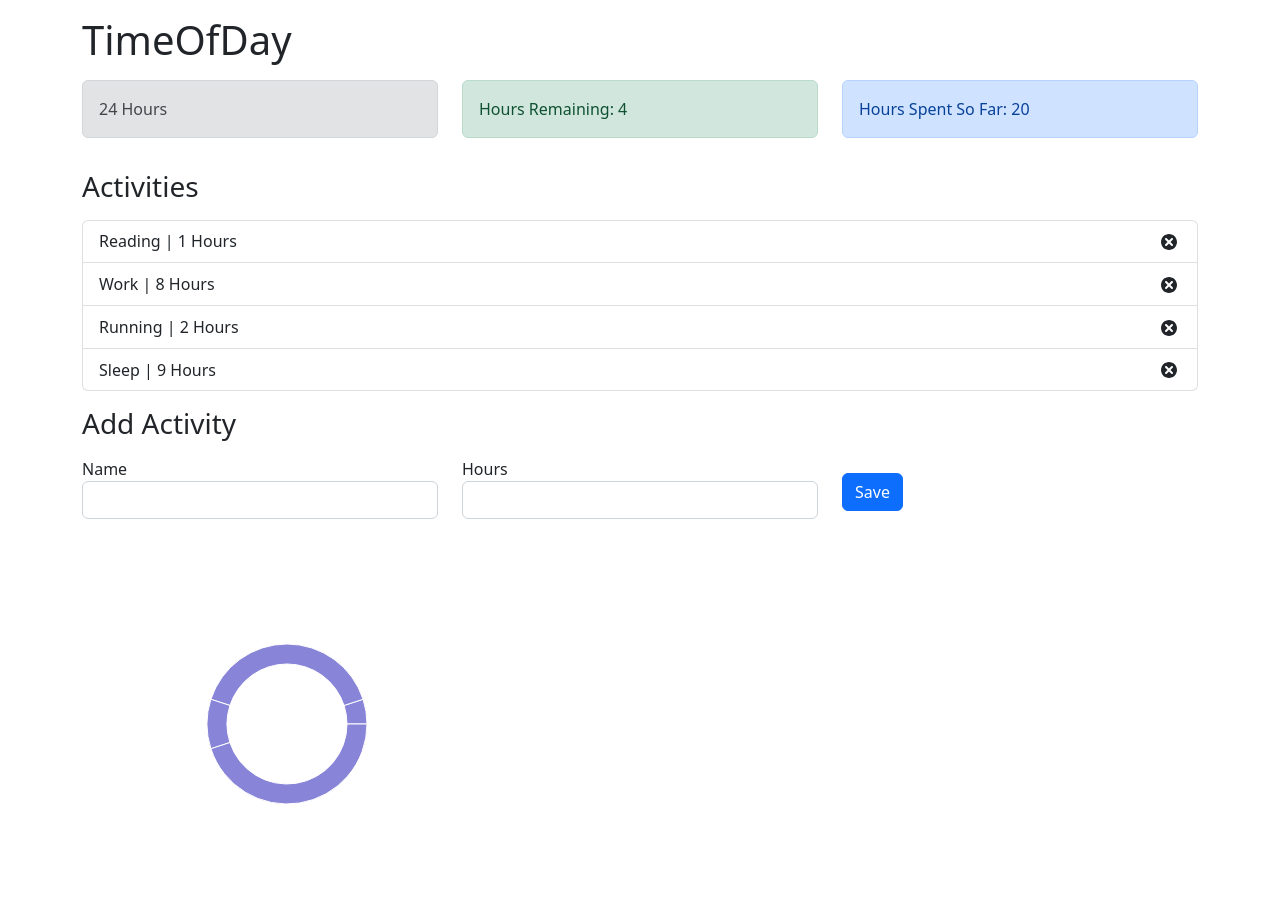
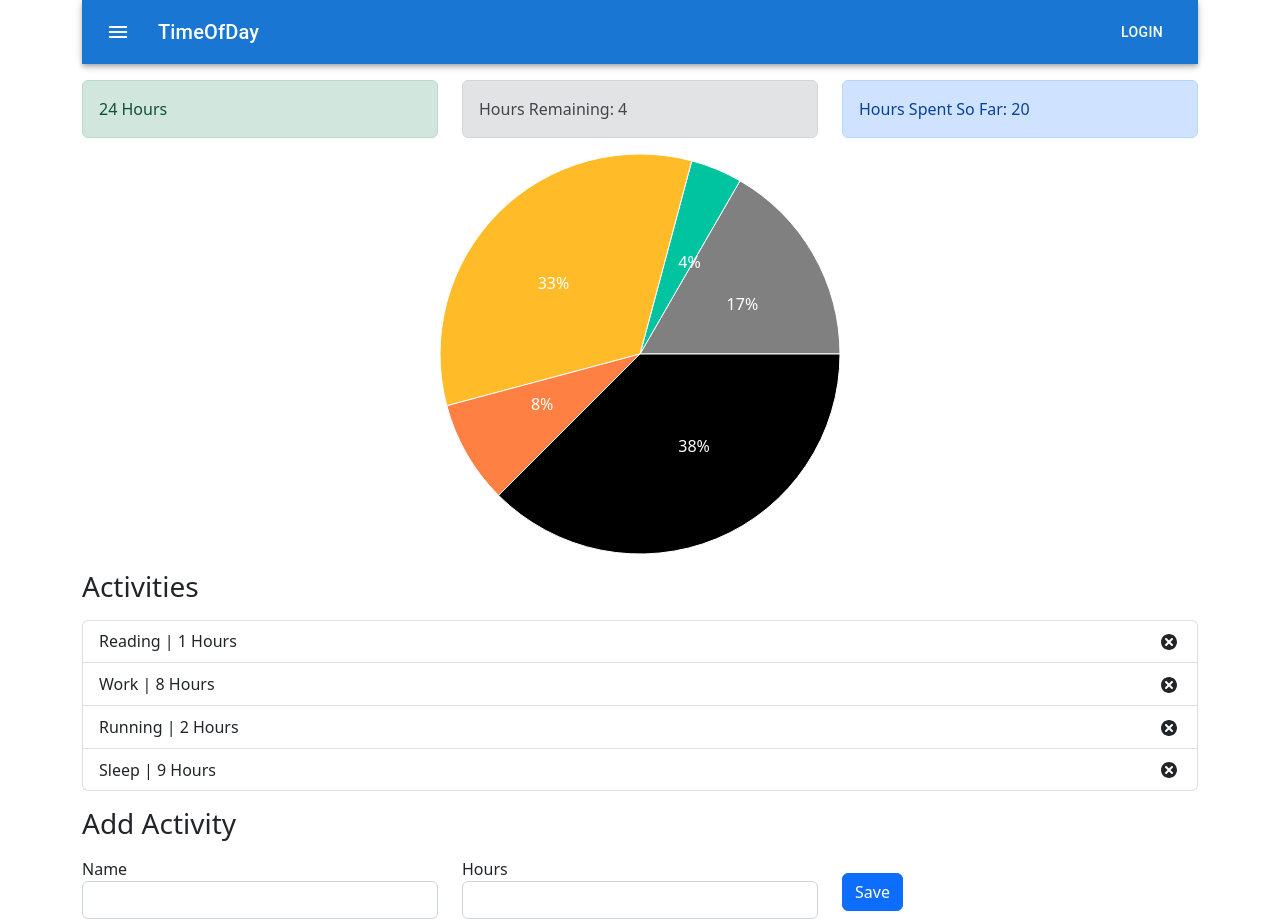
Before and after one commit to jrk12b/QA-Automation, a React (Create React App) app: page / in a window 1280 px wide. Built offline with nearby package versions, Linux system fonts and the light colour scheme.

Commit message:
new graph

```diff
--- a/package.json
+++ b/package.json
@@ -4,6 +4,11 @@
 	"proxy": "http://localhost:3000",
 	"private": true,
 	"dependencies": {
+		"@emotion/react": "^11.10.6",
+		"@emotion/styled": "^11.10.6",
+		"@material-ui/core": "^4.12.4",
+		"@mui/icons-material": "^5.11.11",
+		"@mui/material": "^5.11.13",
 		"@testing-library/jest-dom": "^5.16.5",
 		"@testing-library/react": "^13.4.0",
 		"@testing-library/user-event": "^13.5.0",
--- a/src/App.css
+++ b/src/App.css
@@ -1,5 +1,10 @@
 .App {
 	text-align: center;
+}
+
+.Center {
+	display: flex;
+	justify-content: center;
 }
 
 .App-logo {
--- a/src/App.js
+++ b/src/App.js
@@ -1,5 +1,6 @@
 import React from 'react';
 import 'bootstrap/dist/css/bootstrap.min.css';
+import './App.css';
 import { AppProvider } from './context/AppContext';
 import TimeBudget from './components/TimeBudget';
 import Graph from './components/Graph';
@@ -7,12 +8,13 @@ import ActivityTotal from './components/ActivityTotal';
 import ActivityList from './components/ActivityList';
 import AddActivityForm from './components/AddActivityForm';
 import RemainingHours from './components/RemainingHours';
+import Header from './components/Header';
 
 function App() {
 	return (
 		<AppProvider>
 			<div className="container">
-				<h1 className="mt-3">TimeOfDay</h1>
+				<Header />
 				<div className="row mt-3">
 					<div className="col-sm">
 						<TimeBudget />
@@ -23,6 +25,9 @@ function App() {
 					<div className="col-sm">
 						<ActivityTotal />
 					</div>
+				</div>
+				<div className="Center">
+					<Graph />
 				</div>
 				<h3 className="mt-3">Activities</h3>
 				<div className="row mt-3">
@@ -36,7 +41,6 @@ function App() {
 						<AddActivityForm />
 					</div>
 				</div>
-				<Graph />
 			</div>
 		</AppProvider>
 	);
--- a/src/components/Graph.js
+++ b/src/components/Graph.js
@@ -1,20 +1,25 @@
-import React, { useCallback, useState, useContext } from 'react';
-import { PieChart, Pie } from 'recharts';
+import React, { useContext } from 'react';
+import { PieChart, Pie, Cell } from 'recharts';
 import { AppContext } from '../context/AppContext';
-import GraphRenderActiveShape from './GraphRenderActiveShape';
+
+const COLORS = ['#808080', '#00C49F', '#FFBB28', '#FF8042', '0088FE'];
+
+const RADIAN = Math.PI / 180;
+const renderCustomizedLabel = ({ cx, cy, midAngle, innerRadius, outerRadius, percent, index }) => {
+	const radius = innerRadius + (outerRadius - innerRadius) * 0.5;
+	const x = cx + radius * Math.cos(-midAngle * RADIAN);
+	const y = cy + radius * Math.sin(-midAngle * RADIAN);
+
+	return (
+		<text x={x} y={y} fill="white" textAnchor={x > cx ? 'start' : 'end'} dominantBaseline="central">
+			{`${(percent * 100).toFixed(0)}%`}
+		</text>
+	);
+};
 
 export default function Graph() {
-	const [activeIndex, setActiveIndex] = useState(0);
-	const onPieEnter = useCallback(
-		(_, index) => {
-			setActiveIndex(index);
-		},
-		[setActiveIndex]
-	);
-
 	// Getting the data
-	const { activities, budget } = useContext(AppContext);
-
+	const { activities, hours } = useContext(AppContext);
 	// Get Remaining hours
 	const totalActivities = activities.reduce((total, item) => {
 		return (total = total + item.hour);
@@ -26,27 +31,29 @@ export default function Graph() {
 	];
 
 	// Populate data array with remaining hours
-	data.push({ name: 'Hours Remaining', value: budget - totalActivities });
+	data.push({ name: 'Hours Remaining', value: hours - totalActivities });
 
 	// Loop through activities array and populate data array
-	activities.forEach(element => {
-		data.push({ name: element.name, value: element.hour })
+	activities.forEach((element) => {
+		data.push({ name: element.name, value: element.hour });
 	});
 
 	return (
 		<PieChart width={400} height={400}>
 			<Pie
-				activeIndex={activeIndex}
-				activeShape={GraphRenderActiveShape}
 				data={data}
-				cx={200}
-				cy={200}
-				innerRadius={60}
-				outerRadius={80}
+				cx="50%"
+				cy="50%"
+				labelLine={false}
+				label={renderCustomizedLabel}
+				outerRadius={200}
 				fill="#8884d8"
 				dataKey="value"
-				onMouseEnter={onPieEnter}
-			/>
+			>
+				{data.map((entry, index) => (
+					<Cell key={`cell-${index}`} fill={COLORS[index % COLORS.length]} />
+				))}
+			</Pie>
 		</PieChart>
 	);
 }
--- /dev/null
+++ b/src/components/Header.js
@@ -0,0 +1,32 @@
+import * as React from 'react';
+
+// importing material UI components
+import AppBar from '@mui/material/AppBar';
+import Toolbar from '@mui/material/Toolbar';
+import Typography from '@mui/material/Typography';
+import Button from '@mui/material/Button';
+import IconButton from '@mui/material/IconButton';
+import MenuIcon from '@mui/icons-material/Menu';
+
+export default function Header() {
+	return (
+		<AppBar position="static">
+			<Toolbar>
+				{/*Inside the IconButton, we
+           can render various icons*/}
+				<IconButton size="large" edge="start" color="inherit" aria-label="menu" sx={{ mr: 2 }}>
+					{/*This is a simple Menu
+             Icon wrapped in Icon */}
+					<MenuIcon />
+				</IconButton>
+				{/* The Typography component applies
+           default font weights and sizes */}
+
+				<Typography variant="h6" component="div" sx={{ flexGrow: 1 }}>
+					TimeOfDay
+				</Typography>
+				<Button color="inherit">Login</Button>
+			</Toolbar>
+		</AppBar>
+	);
+}
--- a/src/components/RemainingHours.js
+++ b/src/components/RemainingHours.js
@@ -8,7 +8,7 @@ const RemainingHours = () => {
 		return (total = total + item.hour);
 	}, 0);
 
-	const alertType = totalActivities > hours ? 'alert-danger' : 'alert-success';
+	const alertType = totalActivities > hours ? 'alert-danger' : 'alert alert-secondary';
 
 	return (
 		<div className={`alert ${alertType}`}>
--- a/src/components/TimeBudget.js
+++ b/src/components/TimeBudget.js
@@ -5,7 +5,7 @@ const TimeBudget = () => {
 	const { hours } = useContext(AppContext);
 
 	return (
-		<div className="alert alert-secondary">
+		<div className="alert alert-success">
 			<span>{hours} Hours</span>
 		</div>
 	);
```
Also changed, not shown: src/components/ActivityList.js (+6 -1 lines), src/components/GraphRenderActiveShape.js (line endings or trailing spaces), 1 other file (tests, documents, lock files or other folders).
